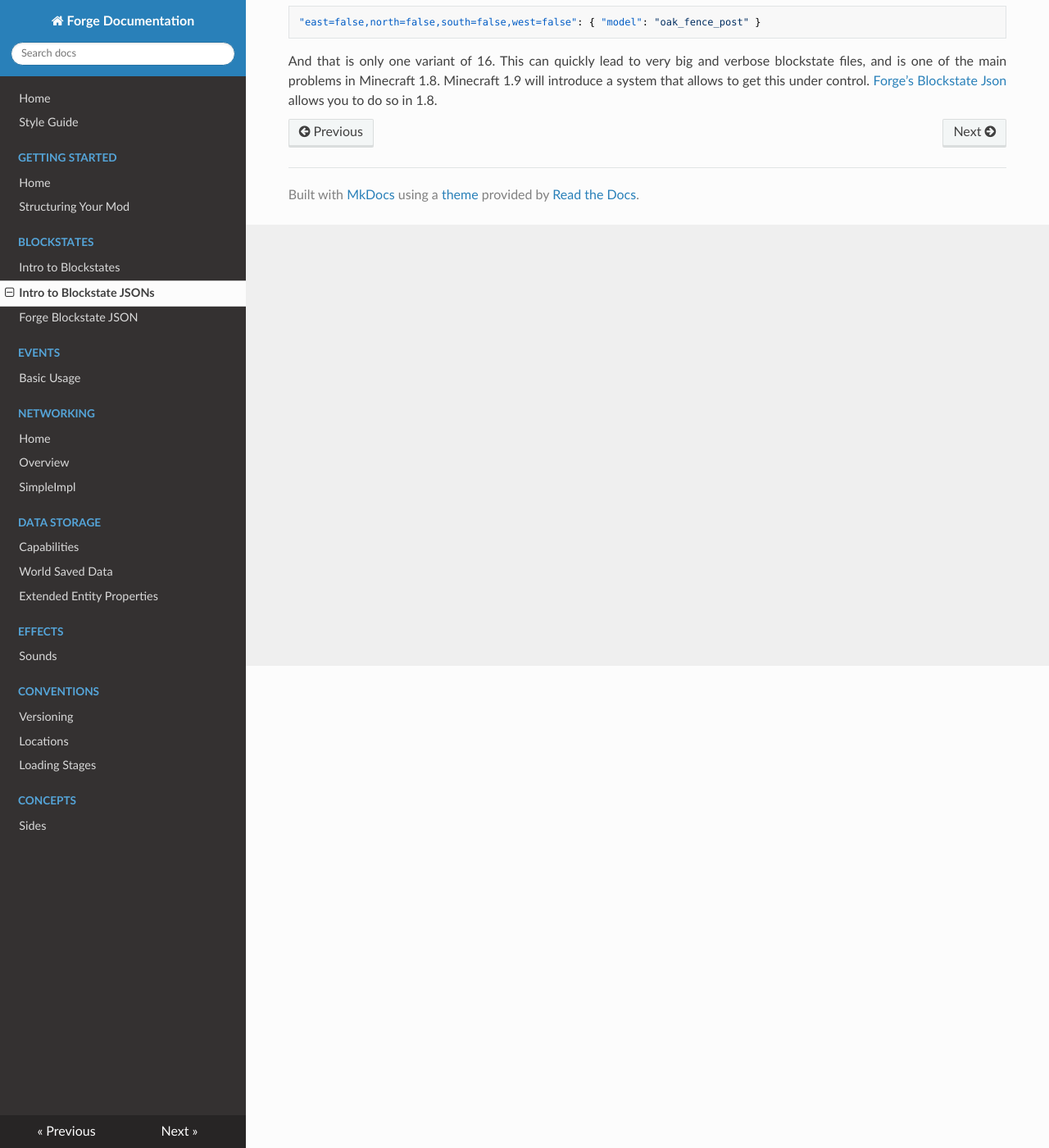
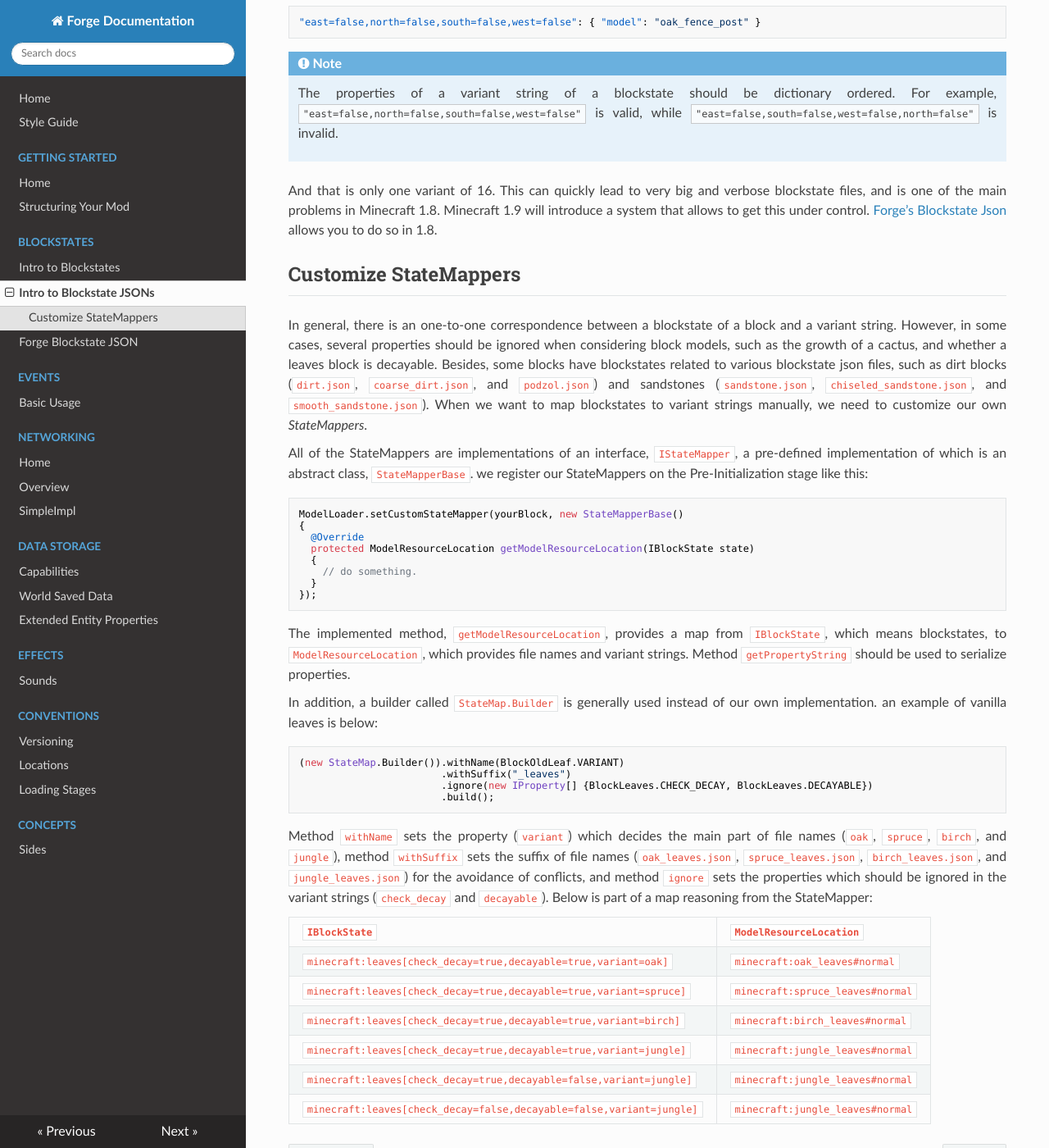
Before and after one commit to MinecraftForge/Documentation, an MkDocs documentation site: the page built from docs/blockstates/introduction.md, in a window 1280 px wide and 1400 px high, scrolled down 588 px. Shown: the whole window at 82% size. Built offline with MkDocs 1.6.1, drawn with Linux system fonts in a browser that asks for light colours; nearby versions of some CDN libraries; old or Windows-style settings are respelled for this version of MkDocs.

Commit message:
Add part of custom state mappers

````diff
--- a/docs/blockstates/introduction.md
+++ b/docs/blockstates/introduction.md
@@ -26,7 +26,50 @@ The log only has one property: axis. A blockstate always has to be defined for a
 "east=false,north=false,south=false,west=false": { "model": "oak_fence_post" }
 ```
 
+!!! Note
+    The properties of a variant string of a blockstate should be dictionary ordered. For example, `"east=false,north=false,south=false,west=false"` is valid, while `"east=false,south=false,west=false,north=false"` is invalid.
+
 And that is only one variant of 16. This can quickly lead to very big and verbose blockstate files, and is one of the main problems in Minecraft 1.8. Minecraft 1.9 will introduce a system that allows to get this under control. [Forge's Blockstate Json][forge] allows you to do so in 1.8.
+
+Customize StateMappers
+--------------------------------
+
+In general, there is an one-to-one correspondence between a blockstate of a block and a variant string. However, in some cases, several properties should be ignored when considering block models, such as the growth of a cactus, and whether a leaves block is decayable. Besides, some blocks have blockstates related to various blockstate json files, such as dirt blocks (`dirt.json`, `coarse_dirt.json`, and `podzol.json`) and sandstones (`sandstone.json`, `chiseled_sandstone.json`, and `smooth_sandstone.json`). When we want to map blockstates to variant strings manually, we need to customize our own *StateMappers*.
+
+All of the StateMappers are implementations of an interface, `IStateMapper`, a pre-defined implementation of which is an abstract class, `StateMapperBase`. we register our StateMappers on the Pre-Initialization stage like this:
+
+```java
+ModelLoader.setCustomStateMapper(yourBlock, new StateMapperBase()
+{
+  @Override
+  protected ModelResourceLocation getModelResourceLocation(IBlockState state)
+  {
+    // do something.
+  }
+});
+```
+
+The implemented method, `getModelResourceLocation`, provides a map from `IBlockState`, which means blockstates, to `ModelResourceLocation`, which provides file names and variant strings. Method `getPropertyString` should be used to serialize properties.
+
+In addition, a builder called `StateMap.Builder` is generally used instead of our own implementation. an example of vanilla leaves is below:
+
+```java
+(new StateMap.Builder()).withName(BlockOldLeaf.VARIANT)
+                        .withSuffix("_leaves")
+                        .ignore(new IProperty[] {BlockLeaves.CHECK_DECAY, BlockLeaves.DECAYABLE})
+                        .build();
+```
+
+Method `withName` sets the property (`variant`) which decides the main part of file names (`oak`, `spruce`, `birch`, and `jungle`), method `withSuffix` sets the suffix of file names (`oak_leaves.json`, `spruce_leaves.json`, `birch_leaves.json`, and `jungle_leaves.json`) for the avoidance of conflicts, and method `ignore` sets the properties which should be ignored in the variant strings (`check_decay` and `decayable`). Below is part of a map reasoning from the StateMapper:
+
+| `IBlockState`                                                        | `ModelResourceLocation`          |
+|:---------------------------------------------------------------------|:---------------------------------|
+| `minecraft:leaves[check_decay=true,decayable=true,variant=oak]`      | `minecraft:oak_leaves#normal`    |
+| `minecraft:leaves[check_decay=true,decayable=true,variant=spruce]`   | `minecraft:spruce_leaves#normal` |
+| `minecraft:leaves[check_decay=true,decayable=true,variant=birch]`    | `minecraft:birch_leaves#normal`  |
+| `minecraft:leaves[check_decay=true,decayable=true,variant=jungle]`   | `minecraft:jungle_leaves#normal` |
+| `minecraft:leaves[check_decay=true,decayable=false,variant=jungle]`  | `minecraft:jungle_leaves#normal` |
+| `minecraft:leaves[check_decay=false,decayable=false,variant=jungle]` | `minecraft:jungle_leaves#normal` |
 
 [forge]: forgeBlockstates.md "Forge's Blockstate JSON"
 [blockstate]: states.md "blockstate properties"
````
